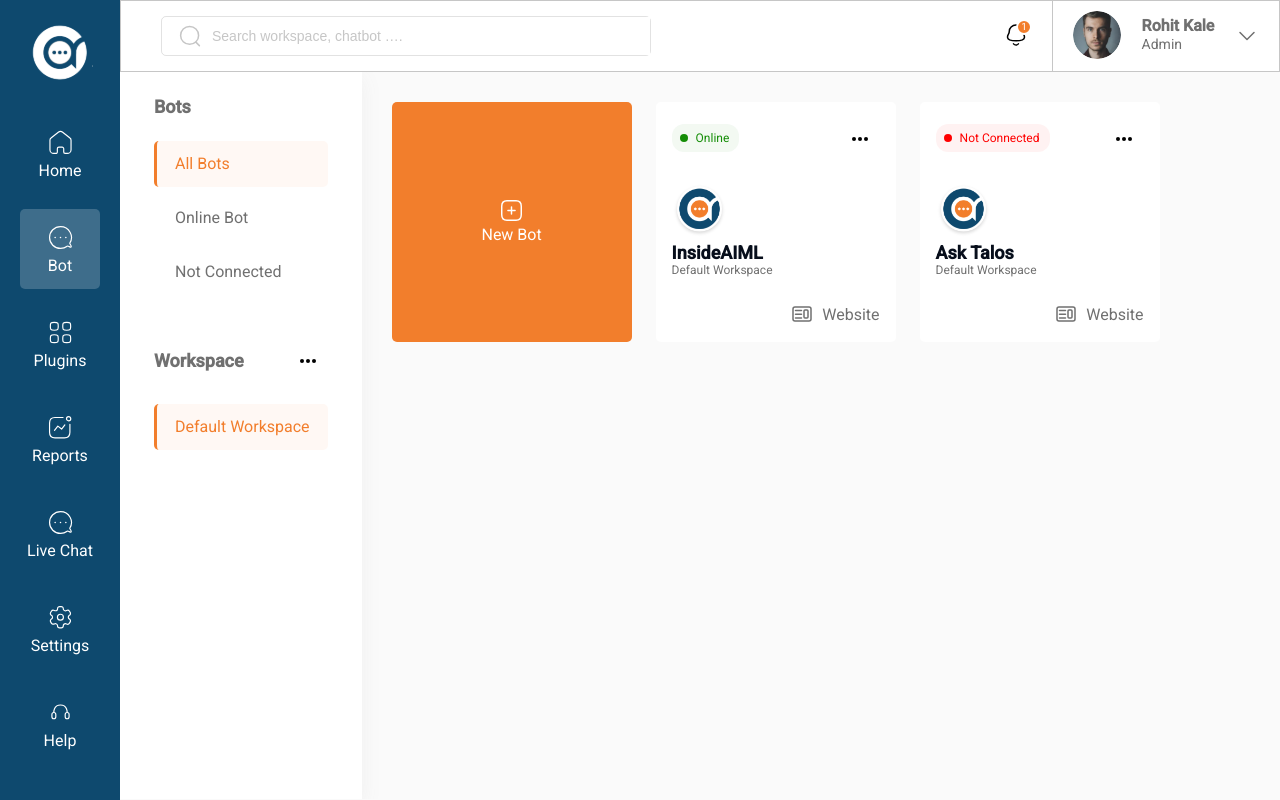
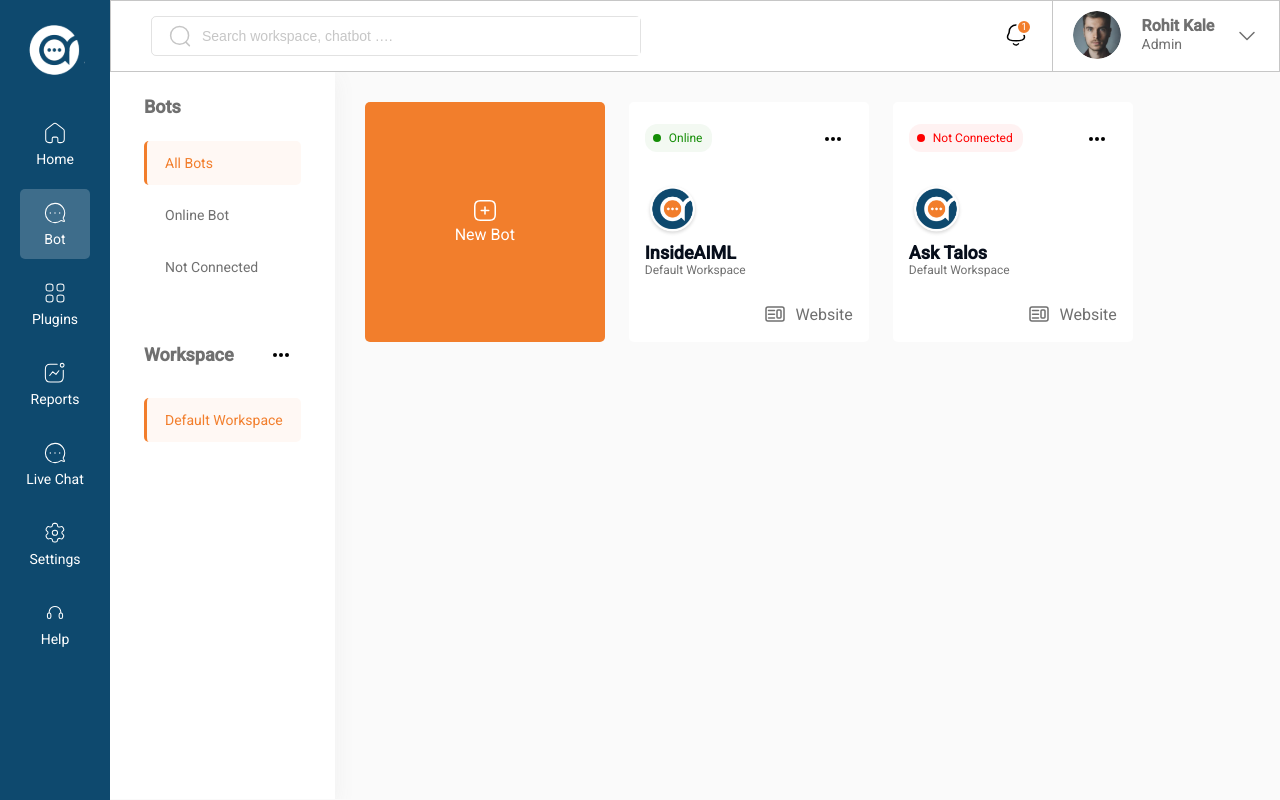
Before and after one commit to ashuahuja614/AskTalos, an Angular app: page /admin/bot/all-bots in a window 1280 px wide. Built offline with nearby package versions, Linux system fonts and the light colour scheme.

Commit message:
auth module creation with routes

```diff
--- a/src/app/app-routing.module.ts
+++ b/src/app/app-routing.module.ts
@@ -5,6 +5,10 @@
   {
     path: 'admin',
     loadChildren: () => import('./admin/admin.module').then(m => m.AdminModule)
+  },
+  {
+    path: 'auth',
+    loadChildren: () => import('./auth/auth.module').then(m => m.AuthModule)
   },
   {
     path: '',
--- /dev/null
+++ b/src/app/auth/login/login.component.html
@@ -0,0 +1 @@
+<p>login works!</p>
--- /dev/null
+++ b/src/app/auth/login/login.component.ts
@@ -0,0 +1,15 @@
+import { Component, OnInit } from '@angular/core';
+
+@Component({
+  selector: 'app-login',
+  templateUrl: './login.component.html',
+  styleUrls: ['./login.component.scss']
+})
+export class LoginComponent implements OnInit {
+
+  constructor() { }
+
+  ngOnInit(): void {
+  }
+
+}
--- a/src/scss/partials/components/_admin-sidebar.scss
+++ b/src/scss/partials/components/_admin-sidebar.scss
@@ -19,7 +19,7 @@
   .admin-sidebar__branding {
     img {
       @media screen and (max-width: 1600px) {
-        max-height: 65px;
+        max-height: 60px;
       }
     }
   }
@@ -39,7 +39,7 @@
         margin-bottom: 24px;
 
         @media screen and (max-width: 1600px) {
-          margin-bottom: 15px;
+          margin-bottom: 10px;
         }
       }
 
@@ -56,8 +56,8 @@
         min-height: 90px;
 
         @media screen and (max-width: 1600px) {
-          width: 80px;
-          min-height: 80px;
+          width: 70px;
+          min-height: 70px;
         }
 
         &.active {
@@ -72,14 +72,14 @@
           line-height: 1;
 
           @media screen and (max-width: 1600px) {
-            font-size: 16px;
+            font-size: 14px;
             margin-top: 8px;
           }
         }
 
         img {
           @media screen and (max-width: 1600px) {
-            max-height: 25px;
+            max-height: 22px;
           }
         }
       }
--- a/src/scss/partials/components/_bot-sidebar.scss
+++ b/src/scss/partials/components/_bot-sidebar.scss
@@ -59,7 +59,7 @@
       }
 
       @media screen and (max-width: 1600px) {
-        font-size: 16px;
+        font-size: 14px;
       }
     }
   }
```
Also changed, not shown: src/app/auth/auth-routing.module.ts (added, +14 -0 lines), src/app/auth/auth.module.ts (added, +17 -0 lines), src/app/auth/login/login.component.scss (added), 1 other file (tests, documents, lock files or other folders).
